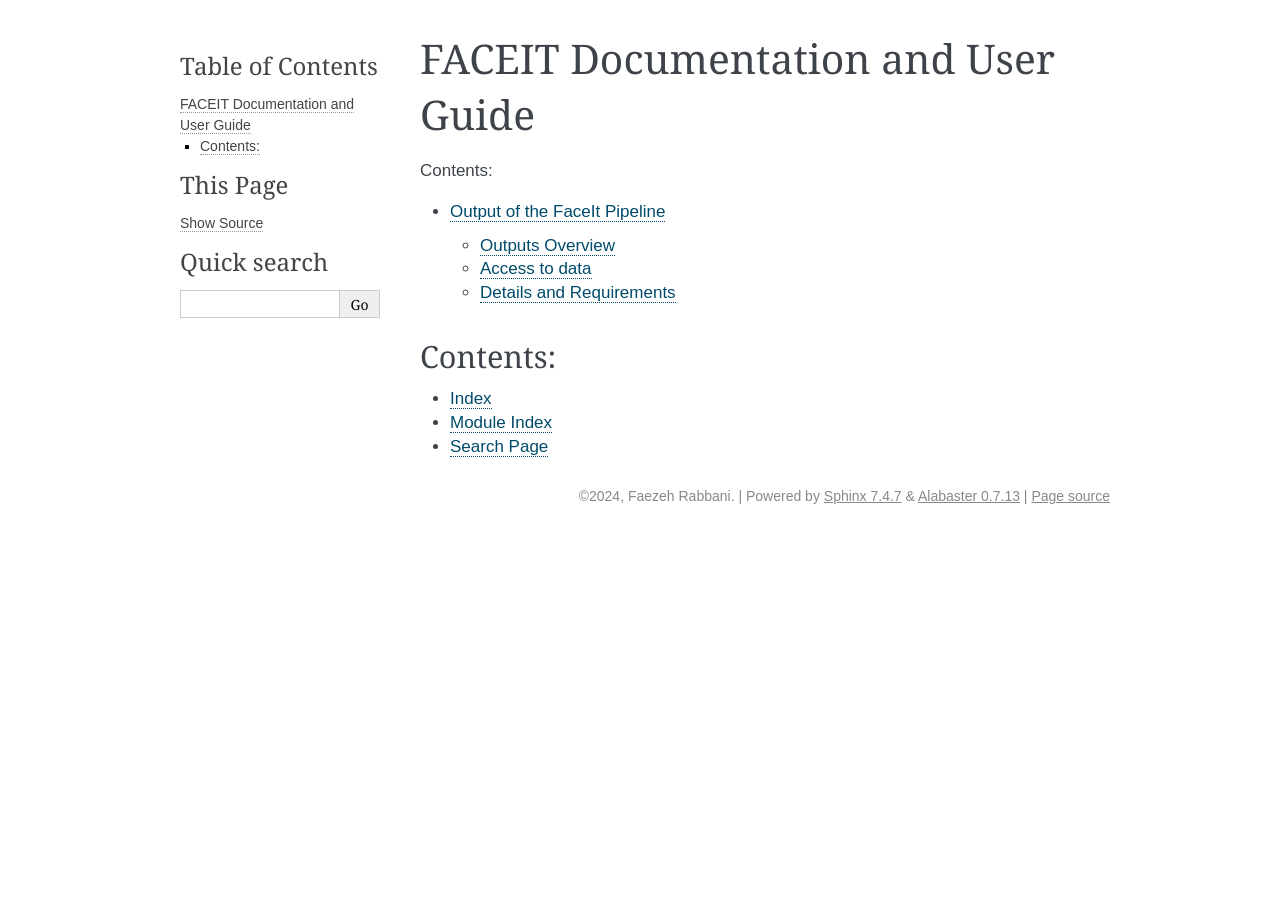
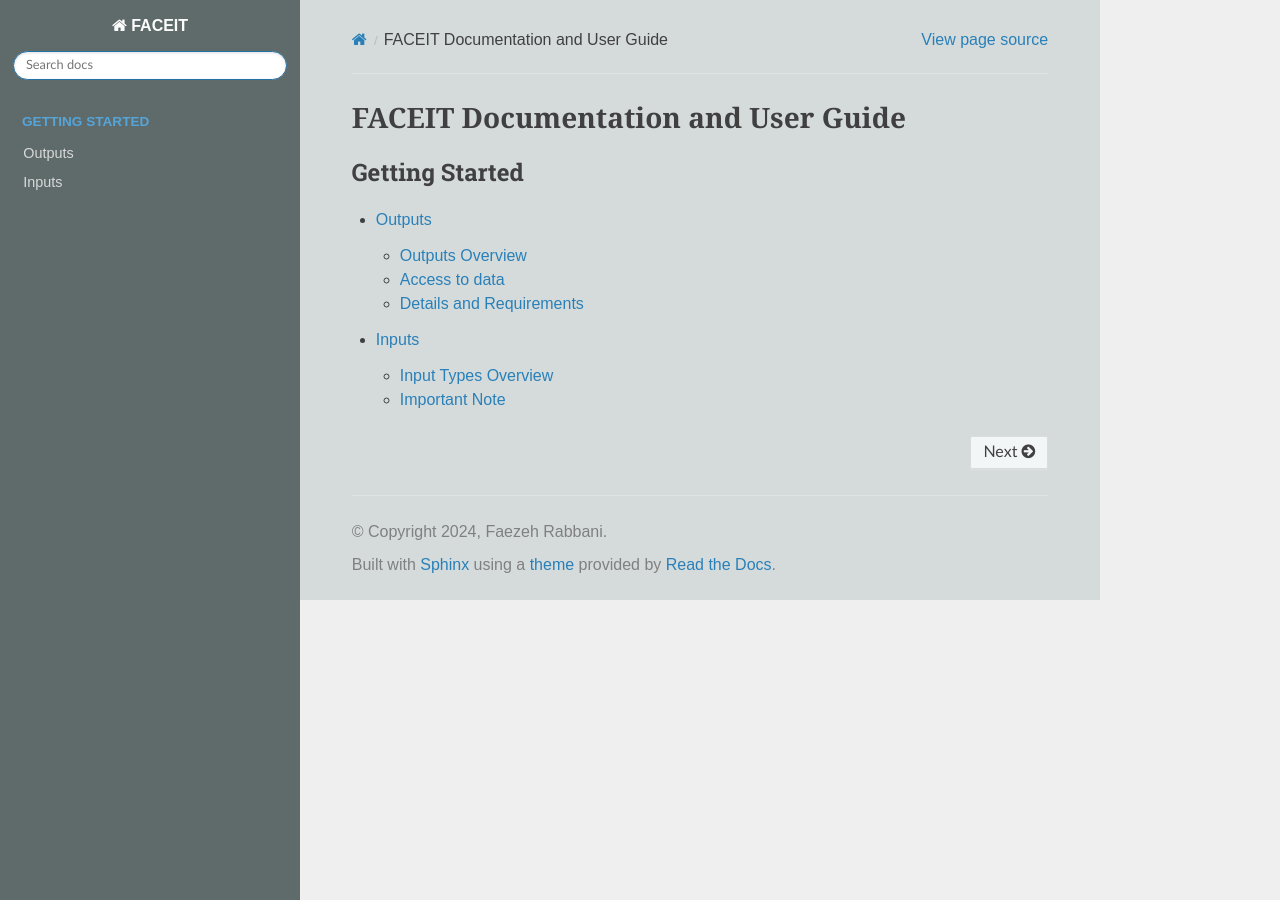
Before and after one commit to Bacci-Lab/FaceIt, a Sphinx documentation site: the page built from docs/source/index.rst, in a window 1280 px wide. Built offline with Sphinx 7.4.7 and the Read the Docs theme 3.1.0, drawn with Linux system fonts in a browser that asks for light colours; pages that are not in the unit, such as notebooks, are missing from menus.

Commit message:
html updated

```diff
--- a/docs/source/_static/custom.css
+++ b/docs/source/_static/custom.css
@@ -5,3 +5,11 @@
 h1, h2, h3, h4, h5, h6 {
     font-family: "Georgia", serif;  /* Customize heading fonts if needed */
 }
+.wy-side-nav-search, .wy-nav-side {
+    background-color: #5f6a6a;  /* Replace with your desired color (e.g., dark gray) */
+}
+
+/* Change the page background color */
+.wy-nav-content {
+    background-color: #d5dbdb;  /* Replace with your desired page background color */
+}
--- a/docs/source/conf.py
+++ b/docs/source/conf.py
@@ -24,5 +24,8 @@
 # -- Options for HTML output -------------------------------------------------
 # https://www.sphinx-doc.org/en/master/usage/configuration.html#options-for-html-output
 
-html_theme = 'alabaster'
+html_theme = 'sphinx_rtd_theme'
 html_static_path = ['_static']
+html_css_files = [
+    'custom.css',
+]
--- a/docs/source/index.rst
+++ b/docs/source/index.rst
@@ -8,15 +8,18 @@
 
 .. toctree::
    :maxdepth: 2
-   :caption: Contents:
+   :caption: Getting Started
 
    introduction
    installation
    output
+   inputs
 
-Contents:
---------
 
-* :ref:`genindex`
-* :ref:`modindex`
-* :ref:`search`
+.. toctree::
+   :maxdepth: 2
+   :caption: How the Pipeline Works: Methods
+
+   FaceMotion_Computation
+   Pupil_detection
+   Saccade
```
Also changed, not shown: docs/source/inputs.rst (added, +24 -0 lines), docs/source/output.rst (+4 -4 lines), docs/source/FaceMotion_Computation.rst (added), docs/source/Pupil_detection.rst (added), docs/source/Saccade.rst (added), 3 other files.
